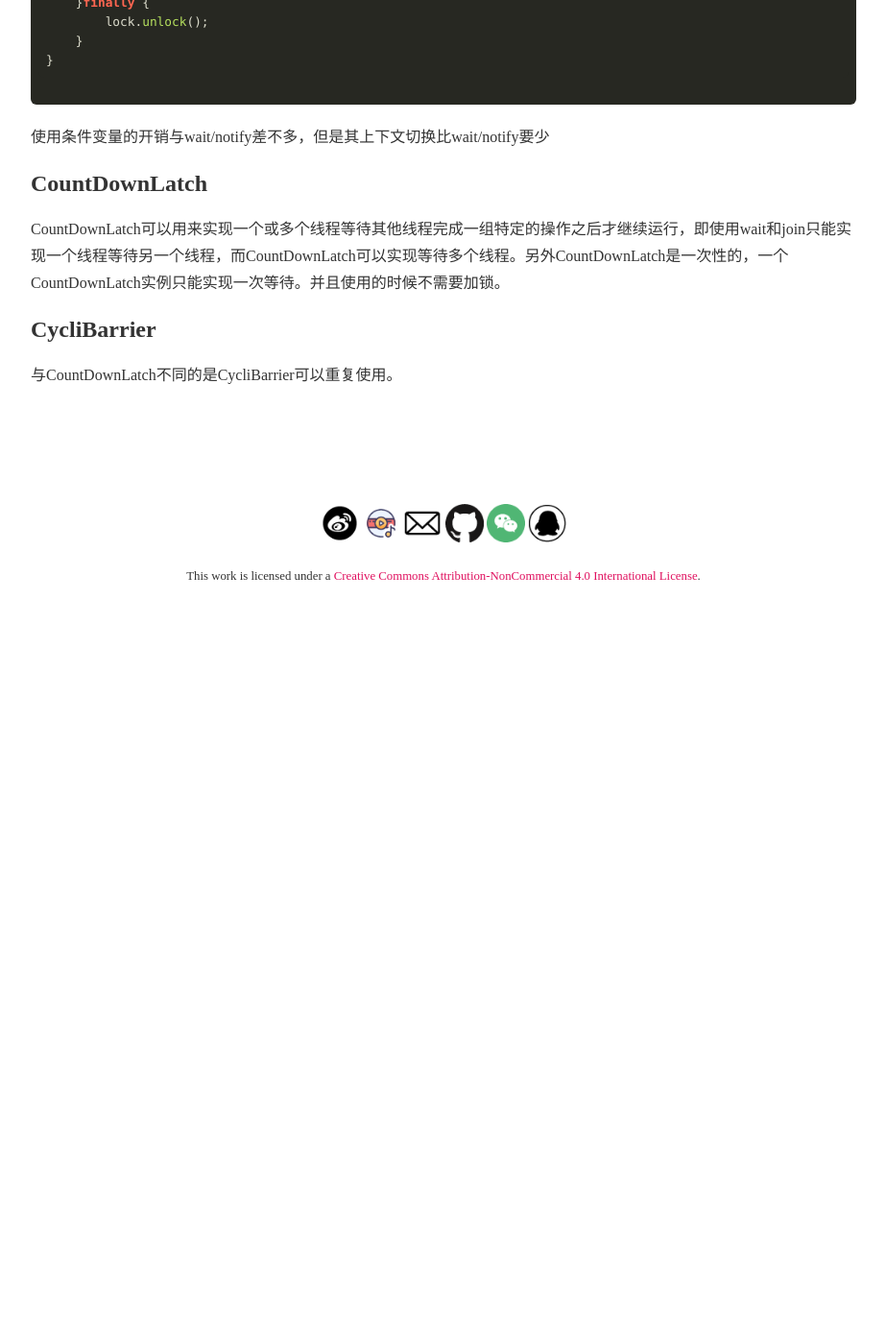
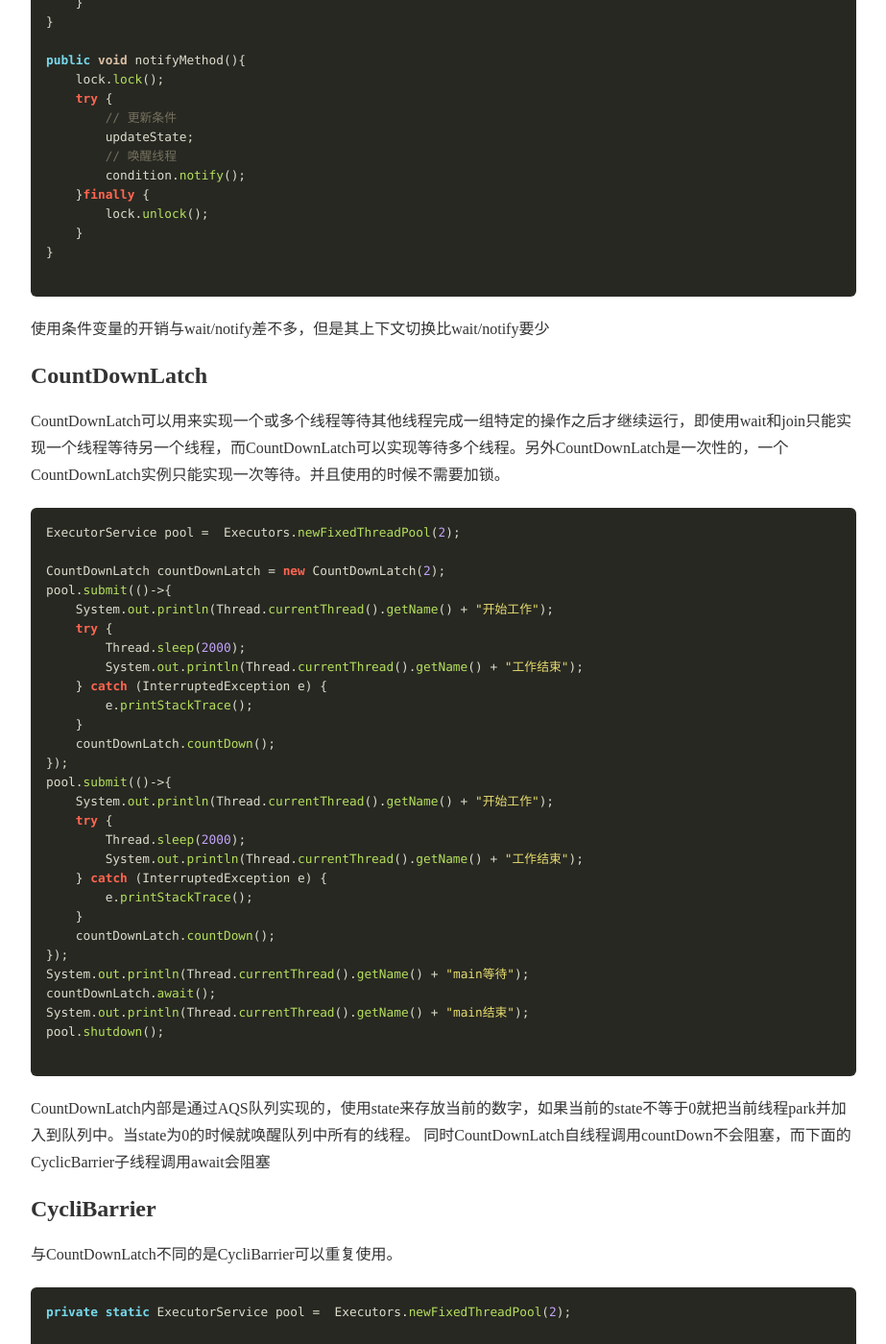
Before and after one commit to ruanwenjun/ruanwenjun.github.io, a Jekyll site: the page built from _posts/2018-6-12-ThreadCooperation.md, in a window 1280 px wide and 1400 px high, scrolled down 2886 px. Shown: the whole window at 96% size, without its empty margins (178-1101 px from the left). Built offline with Jekyll 4.4.1, drawn with Linux system fonts in a browser that asks for light colours; nearby versions of some CDN libraries; comment, search, counter and statistics services are not loaded; before the commit the page ends 3516 px from its top, so only the background shows below that; some of the changed text lies outside the part shown.

Commit message:
更新线程间协作

````diff
--- a/_posts/2018-6-12-ThreadCooperation.md
+++ b/_posts/2018-6-12-ThreadCooperation.md
@@ -83,7 +83,17 @@
 
 ## 条件变量Condition
 Condition接口可作为wait/notify的替代品，它为解决过早唤醒提供了支持，可以通过任意锁的Lock.newCondition来创建一个Condition实例。Condition实例被称为条件变量。每个Condition实例内部维护一个用于存储该条件等待线程的队列，所以唤醒的时候只会从该条件的队列中唤醒。
+其ConditionObject内部是通过一个链表来存放当前阻塞的线程队列
 
+```java
+/** First node of condition queue. */
+private transient Node firstWaiter;
+/** Last node of condition queue. */
+private transient Node lastWaiter;
+```
+
+
+Condition的使用
 ```java
 private final Lock lock = new ReentrantLock();
 private final Condition condition = lock.newCondition();
@@ -116,6 +126,71 @@
 
 ## CountDownLatch
 CountDownLatch可以用来实现一个或多个线程等待其他线程完成一组特定的操作之后才继续运行，即使用wait和join只能实现一个线程等待另一个线程，而CountDownLatch可以实现等待多个线程。另外CountDownLatch是一次性的，一个CountDownLatch实例只能实现一次等待。并且使用的时候不需要加锁。
+```java
+ExecutorService pool =  Executors.newFixedThreadPool(2);
 
+CountDownLatch countDownLatch = new CountDownLatch(2);
+pool.submit(()->{
+    System.out.println(Thread.currentThread().getName() + "开始工作");
+    try {
+        Thread.sleep(2000);
+        System.out.println(Thread.currentThread().getName() + "工作结束");
+    } catch (InterruptedException e) {
+        e.printStackTrace();
+    }
+    countDownLatch.countDown();
+});
+pool.submit(()->{
+    System.out.println(Thread.currentThread().getName() + "开始工作");
+    try {
+        Thread.sleep(2000);
+        System.out.println(Thread.currentThread().getName() + "工作结束");
+    } catch (InterruptedException e) {
+        e.printStackTrace();
+    }
+    countDownLatch.countDown();
+});
+System.out.println(Thread.currentThread().getName() + "main等待");
+countDownLatch.await();
+System.out.println(Thread.currentThread().getName() + "main结束");
+pool.shutdown();
+```
+CountDownLatch内部是通过AQS队列实现的，使用state来存放当前的数字，如果当前的state不等于0就把当前线程park并加入到队列中。当state为0的时候就唤醒队列中所有的线程。
+同时CountDownLatch自线程调用countDown不会阻塞，而下面的CyclicBarrier子线程调用await会阻塞
 ## CycliBarrier
 与CountDownLatch不同的是CycliBarrier可以重复使用。
+```java
+private static ExecutorService pool =  Executors.newFixedThreadPool(2);
+
+public static void main(String[] args) throws InterruptedException {
+    CyclicBarrier cyclicBarrier = new CyclicBarrier(2, () -> {
+        System.out.println(Thread.currentThread() + "main finish");
+    });
+    try {
+        run(cyclicBarrier);
+    }finally {
+        pool.shutdown();
+    }
+}
+
+private static void run(CyclicBarrier cyclicBarrier) {
+    pool.submit(()->{
+        task(cyclicBarrier);
+    });
+    pool.submit(()->{
+        task(cyclicBarrier);
+    });
+}
+
+private static void task(CyclicBarrier cyclicBarrier) {
+    System.out.println(Thread.currentThread() + "work begin");
+    try {
+        cyclicBarrier.await();
+    } catch (InterruptedException | BrokenBarrierException e) {
+        e.printStackTrace();
+    }
+    System.out.println(Thread.currentThread() + "work finish");
+}
+```
+同时，CyclicBarrier构造的时候可以加入一个回调函数，当工作完了会被回调。
+CyclicBarrier内部是通过一个ReentrantLock和Condition来实现的
````
Also changed, not shown: 1 other file.
